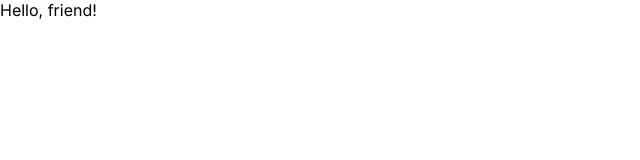
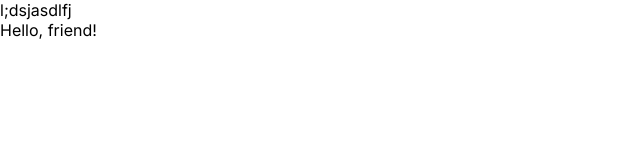
Before and after one commit to CodectiveOrg/pipelyze, a Next.js app: page / in a window 1280 px wide. Shown: the top 160 px of the page, without its empty margins (0-640 px from the left). Built offline with nearby package versions, Linux system fonts and the light colour scheme.

Commit message:
add data in component

```diff
--- a/src/app/layout.tsx
+++ b/src/app/layout.tsx
@@ -21,6 +21,7 @@ export default function RootLayout({
   return (
     <html lang="en" className={inter.className}>
       <body>
+        <Typography variant="h1">l;dsjasdlfj</Typography>
         {children}</body>
     </html>
   );
--- a/src/components/Typography.tsx
+++ b/src/components/Typography.tsx
@@ -9,7 +9,7 @@ type PropsTypography = {
   };
 
 const Typography: React.FC<PropsTypography> = ({variant,children,className}) => {
-    return (zzz)
+    return <div className={`${variant} ${className}`}>{children}</div>
 };
 
 export default Typography;
```
